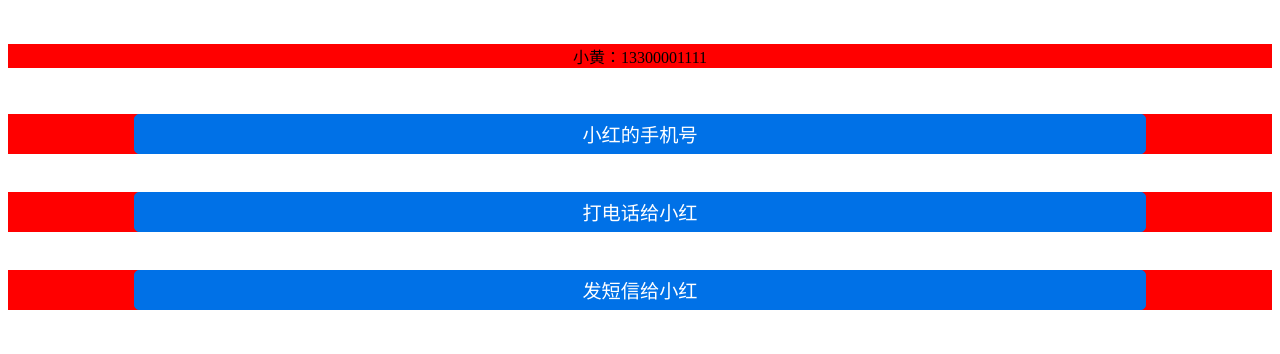
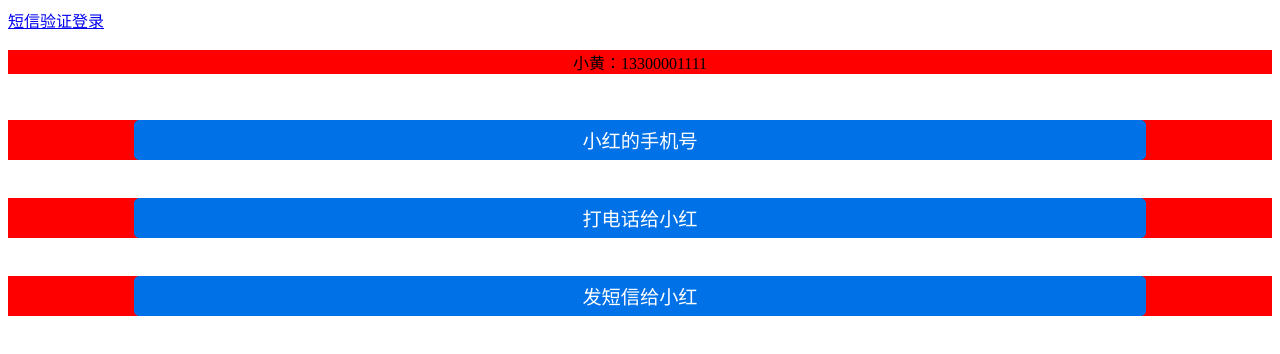
Before and after one commit to iosliutingxin/UIWebView-JS, a plain HTML site: page OC与JS交互之UIWebView/index.html in a window 1280 px wide. Drawn offline with Linux system fonts and the light colour scheme.

Commit message:
再次深入研究webView

```diff
--- a/OC与JS交互之UIWebView/index.html
+++ b/OC与JS交互之UIWebView/index.html
@@ -11,7 +11,7 @@
         <script>
 
             //提供给OC调用JS的方法列表
-            function alertMobile() {
+     function alertMobile() {
                 alert('我是上面的小黄 手机号是:13300001111')
             }
 
@@ -43,6 +43,9 @@
 
     <!--网页具体内容-->
     <body>
+
+        <a href="darkangel://smsLogin?username=12323123&code=892845">短信验证登录</a>
+
         <br/><br/>
 
         <div style="text-align: center;">
```
Also changed, not shown: 7 other files.
